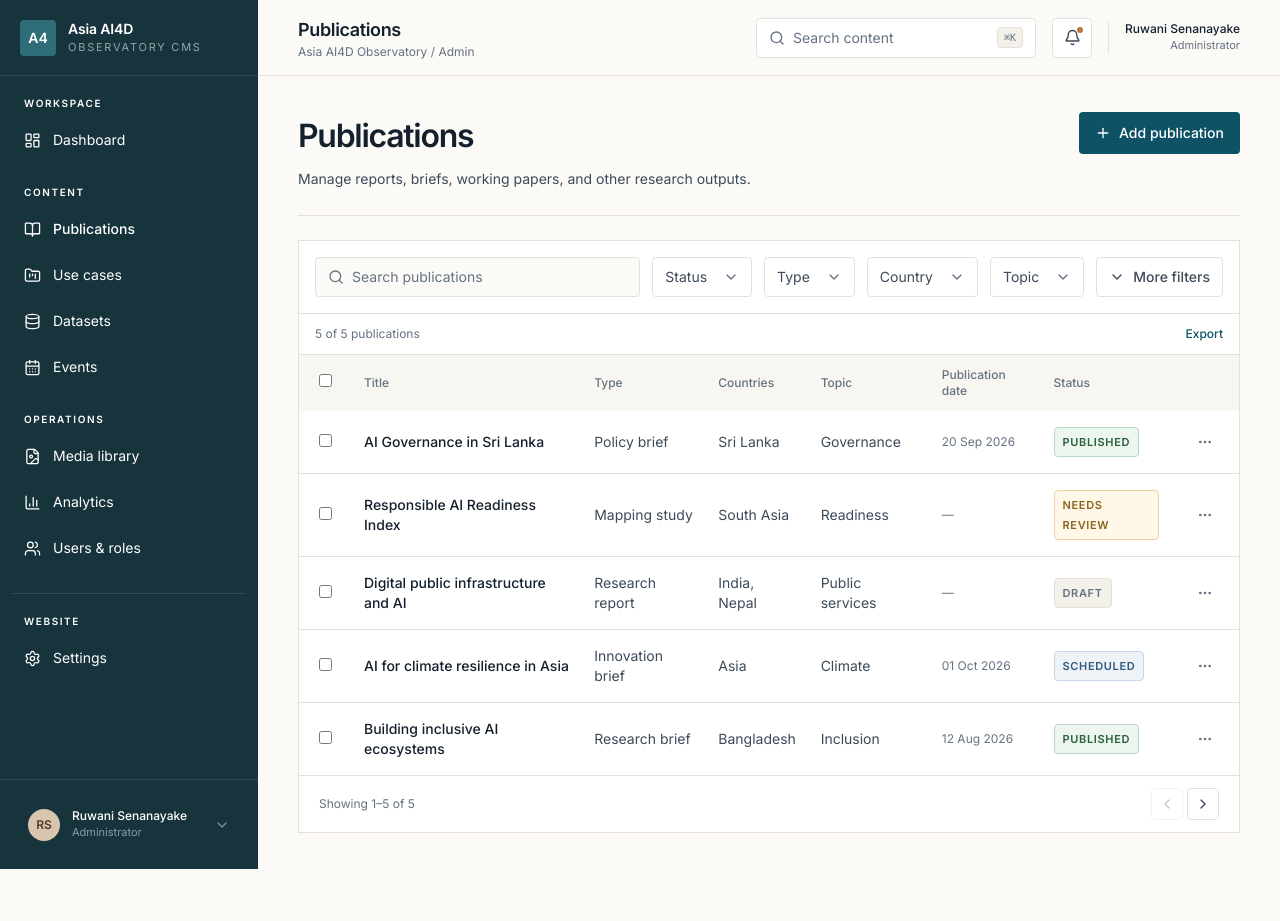
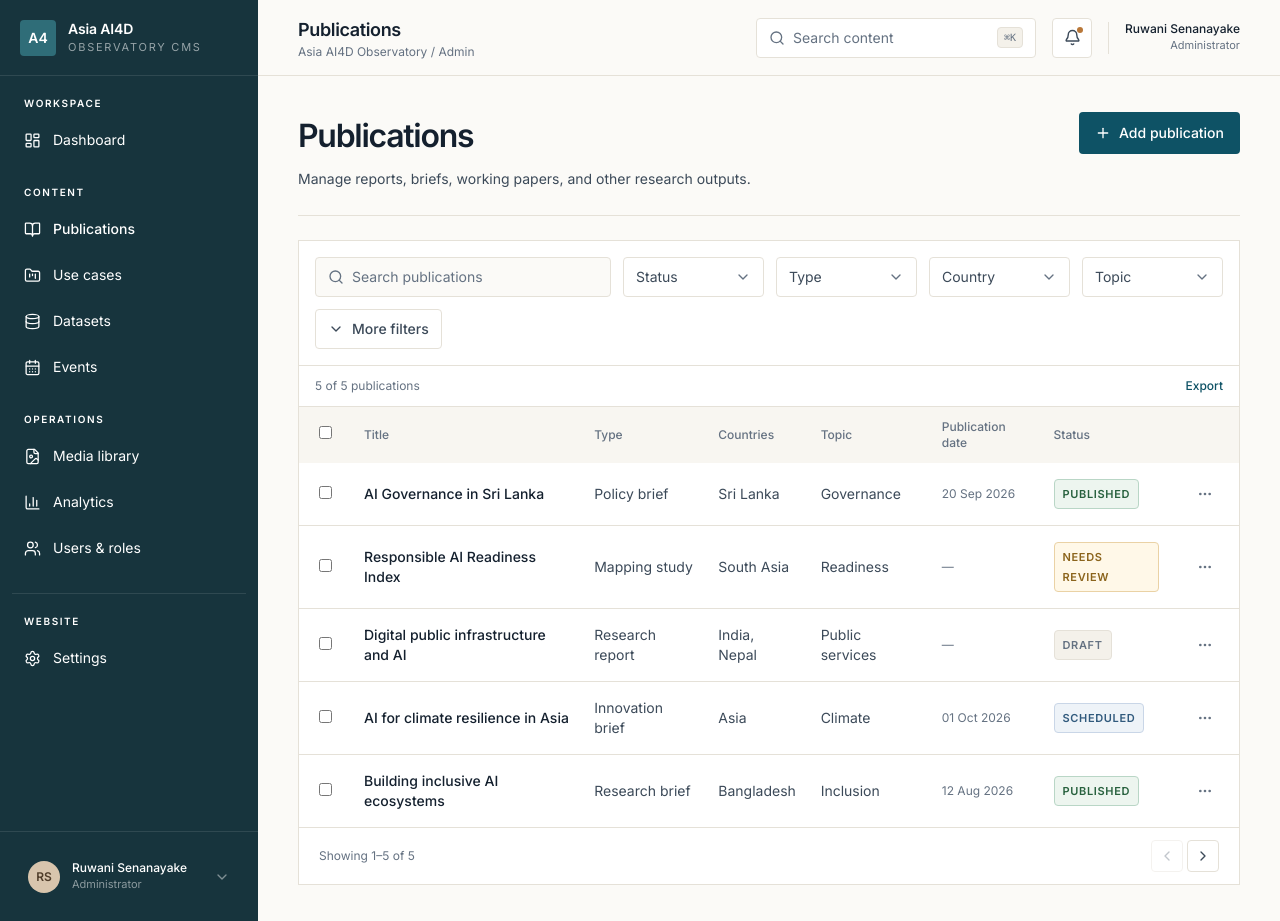
Before and after one commit to rasithsenanayake/LIRNEasia-AI4D, a Next.js app: page /admin in a window 1280 px wide. Both pictures are taken after a click on the button "Publications". Before the commit the page ends 869 px from the top, so only its background shows below. Built offline with nearby package versions, Linux system fonts and the light colour scheme.

Commit message:
Make admin controls actionable

```diff
--- a/src/views/Admin.tsx
+++ b/src/views/Admin.tsx
@@ -134,7 +134,7 @@ function Sidebar({ activeView, onNavigate, mobileOpen, onClose }: { activeView:
           ))}
           <div className="border-t border-white/10 pt-5">
             <p className="px-3 pb-2 text-[0.625rem] font-semibold uppercase tracking-[0.16em] text-white/42">Website</p>
-            <button type="button" className="flex min-h-[42px] w-full items-center gap-3 rounded px-3 text-left text-sm text-white/68 hover:bg-white/8 hover:text-white">
+            <button type="button" onClick={() => onNavigate('dashboard')} className="flex min-h-[42px] w-full items-center gap-3 rounded px-3 text-left text-sm text-white/68 hover:bg-white/8 hover:text-white">
               <Settings className="h-[17px] w-[17px]" strokeWidth={1.8} />
               Settings
             </button>
@@ -174,7 +174,7 @@ function Topbar({ title, onOpenMenu, search, onSearch }: { title: string; onOpen
           <input value={search} onChange={(event) => onSearch(event.target.value)} className="min-w-0 flex-1 bg-transparent text-sm text-ink outline-none placeholder:text-ink-muted" placeholder="Search content" aria-label="Search content" />
           <kbd className="rounded border border-line bg-raised px-1.5 py-0.5 text-[0.625rem] text-ink-muted">⌘K</kbd>
         </label>
-        <button type="button" className="relative inline-flex h-10 w-10 items-center justify-center rounded border border-line bg-surface text-ink-soft hover:bg-raised" aria-label="Notifications">
+        <button type="button" onClick={() => window.alert('No new notifications')} className="relative inline-flex h-10 w-10 items-center justify-center rounded border border-line bg-surface text-ink-soft hover:bg-raised" aria-label="Notifications">
           <Bell className="h-[17px] w-[17px]" />
           <span className="absolute right-2 top-2 h-1.5 w-1.5 rounded-full bg-[#b97839]" aria-hidden="true" />
         </button>
@@ -214,7 +214,7 @@ function FilterBar({ search, onSearch, placeholder, children }: { search: string
 }
 
 function SelectFilter({ label }: { label: string }) {
-  return <button type="button" className="inline-flex min-h-[40px] items-center justify-between gap-4 rounded border border-line bg-surface px-3 text-sm text-ink-soft hover:bg-raised">{label}<ChevronDown className="h-4 w-4 text-ink-muted" /></button>;
+  return <label className="inline-flex min-h-[40px] items-center gap-2 rounded border border-line bg-surface px-3 text-sm text-ink-soft hover:bg-raised"><span className="sr-only">Filter by {label}</span><select defaultValue="" className="appearance-none bg-transparent outline-none"><option value="">{label}</option><option>All</option><option>Published</option><option>Draft</option><option>Needs review</option></select><ChevronDown className="h-4 w-4 text-ink-muted" aria-hidden="true" /></label>;
 }
 
 function PublicationsView({ initialEditor = false, onCloseEditor }: { initialEditor?: boolean; onCloseEditor?: () => void }) {
```
